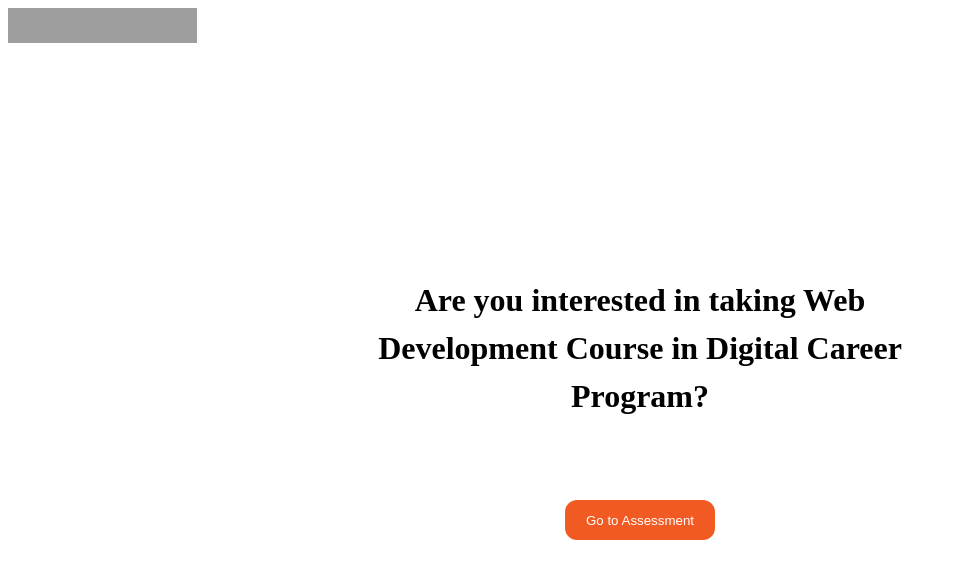
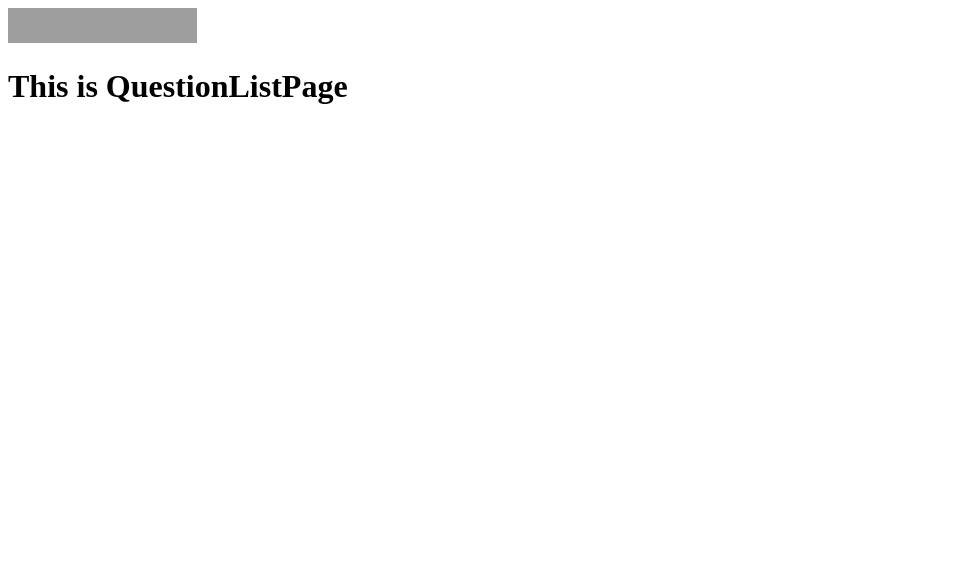
Before and after one commit to rehnuma-lamia/RediCourseAssesment, a React (Create React App) app in the folder redi-course-assesment/: page /questions in a window 1280 px wide. Shown: the top 578 px of the page, without its empty margins (0-957 px from the left). Built offline with nearby package versions, Linux system fonts and the light colour scheme; grey boxes are pictures that could not be loaded.

Commit message:
routing added

```diff
--- a/redi-course-assesment/package.json
+++ b/redi-course-assesment/package.json
@@ -8,6 +8,7 @@
     "@testing-library/user-event": "^13.5.0",
     "react": "^17.0.2",
     "react-dom": "^17.0.2",
+    "react-router-dom": "^6.2.1",
     "react-scripts": "5.0.0",
     "web-vitals": "^2.1.4"
   },
--- a/redi-course-assesment/src/App.js
+++ b/redi-course-assesment/src/App.js
@@ -1,11 +1,20 @@
 import { Header } from "./components/Header";
-import { DashboardPage } from "./pages/DashboardPage";
+import { Routes, Route } from "react-router-dom";
+
+// PAGES
+import DashboardPage from "./pages/DashboardPage";
+import DecisionPage from "./pages/DecisionPage";
+import QuestionListPage from "./pages/QuestionListPage";
 
 function App() {
   return (
     <div className="App">
       <Header />
-      <DashboardPage />
+      <Routes>
+        <Route path="/" element={<DashboardPage />} />
+        <Route path="/decision" element={<DecisionPage />} />
+        <Route path="/questions" element={<QuestionListPage />} />
+      </Routes>
     </div>
   );
 }
--- a/redi-course-assesment/src/index.js
+++ b/redi-course-assesment/src/index.js
@@ -2,9 +2,14 @@
 import ReactDOM from "react-dom";
 import App from "./App";
 import "./App.css";
+import { render } from "react-dom";
+import { BrowserRouter, Routes, Route } from "react-router-dom";
+
 ReactDOM.render(
   <React.StrictMode>
-    <App />
+    <BrowserRouter>
+      <App />
+    </BrowserRouter>
   </React.StrictMode>,
   document.getElementById("root")
 );
--- a/redi-course-assesment/src/pages/DashboardPage.js
+++ b/redi-course-assesment/src/pages/DashboardPage.js
@@ -1,7 +1,7 @@
 import { useState, useEffect } from "react";
 import { Button } from "../components/Button";
 
-export function DashboardPage() {
+function DashboardPage() {
   return (
     <main>
       <h1>
@@ -13,4 +13,4 @@
   );
 }
 
-//export default DashboardPage;
+export default DashboardPage;
```
Also changed, not shown: 1 other file (tests, documents, lock files or other folders).
